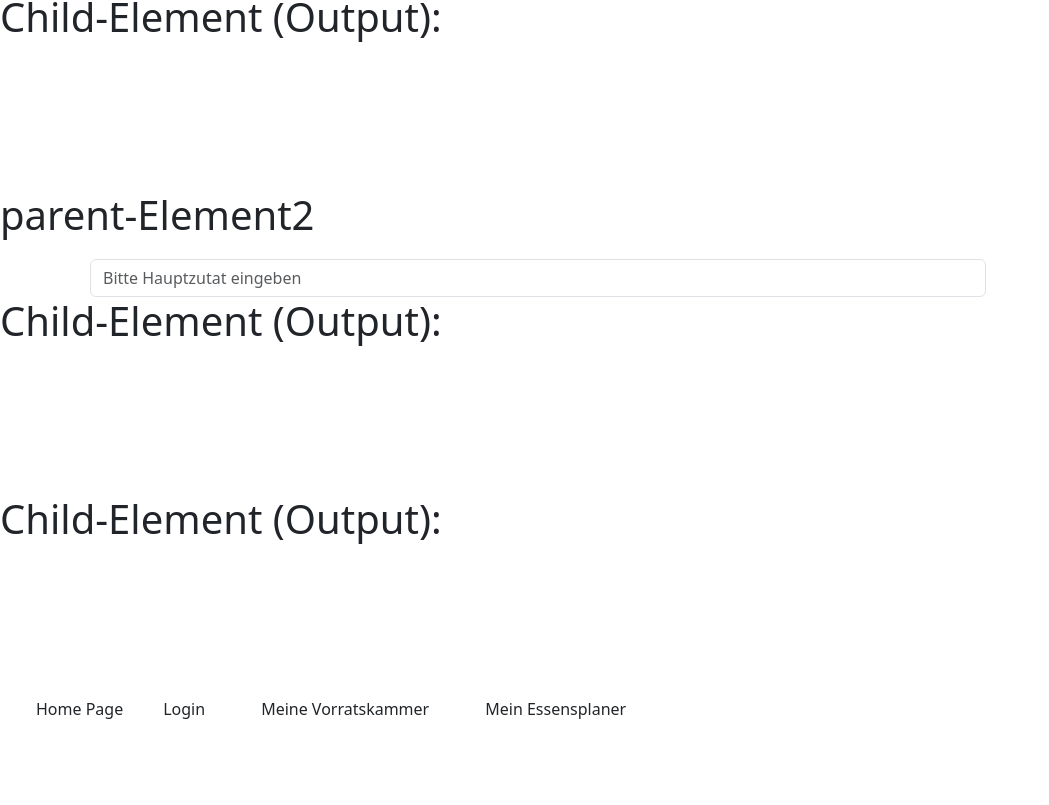
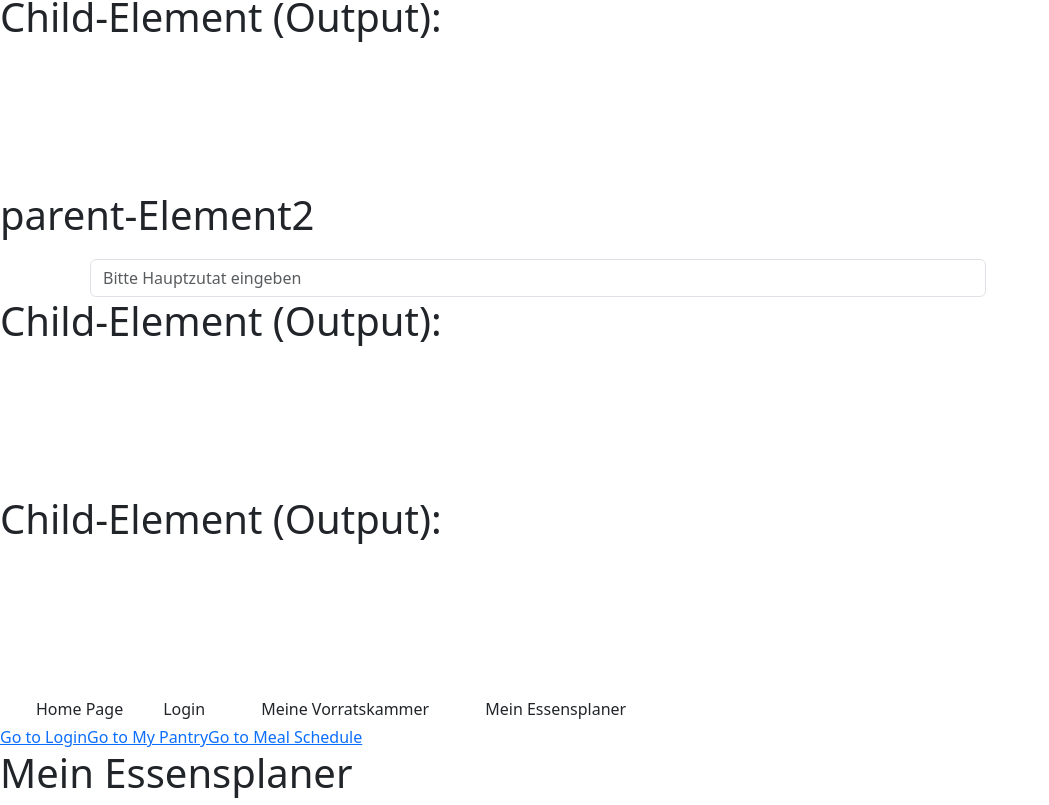
Before and after one commit to saskiamellies/rezept-softwaretchnik, a React (Create React App) app: page /meal-schedule in a window 1280 px wide. Shown: the part 457-1262 px from the top of the page, without its empty margins (0-1049 px from the left). Before the commit the page ends 1182 px from the top, so only its background shows below. Built offline with nearby package versions, Linux system fonts and the light colour scheme.

Commit message:
Seiten angelegt für die Navbar

```diff
--- a/package.json
+++ b/package.json
@@ -10,7 +10,7 @@
     "react": "^18.2.0",
     "react-dom": "^18.2.0",
     "react-router-dom": "^6.20.0",
-    "react-scripts": "5.0.1",
+    "react-scripts": "^5.0.1",
     "web-vitals": "^2.1.4"
   },
   "scripts": {
--- a/src/App.jsx
+++ b/src/App.jsx
@@ -1,18 +1,47 @@
-import React, { Component } from "react";
+import React from "react";
+import { BrowserRouter as Router, Route, Routes, Link, Navigate} from "react-router-dom";
 import Header from "./components/Header";
 import SearchDish from "./components/SearchDish";
 import "bootstrap/dist/css/bootstrap.min.css";
 import "./style.css";
 import NavBar from "./components/Navbar";
+import Login from "./components/Login";
+import MeineVorratskammer from "./components/MeineVorratskammer";
+import MeinEssensplaner from "./components/MeinEssensplaner";
 
 function App() {
-  return (
-    <div className="App">
+  /*return (
+
+   <div className="App">
       <Header  />
       <SearchDish />
       <NavBar />
     </div>
-  );
-}
+
+  );*/
+
+
+    return (
+      <Router>
+        <div className="App">
+          <Header />
+          <SearchDish />
+          <NavBar />
+        <Link to="/login">Go to Login</Link>
+        <Link to="/my-pantry">Go to My Pantry</Link>
+        <Link to="/meal-schedule">Go to Meal Schedule</Link>
+
+        <Routes>
+          <Route path="/login" element={<Login />} />
+          <Route path="/my-pantry" element={<MeineVorratskammer />} />
+          <Route path="/meal-schedule" element={<MeinEssensplaner />} />
+          {/* Füge weitere Routen hinzu, falls erforderlich */}
+        </Routes>
+      </div>
+    </Router>
+    );
+  }
+
+
 
 export default App;
--- /dev/null
+++ b/src/components/Login.jsx
@@ -0,0 +1,3 @@
+export default function Login(){
+    return <h1>Login</h1>
+}
--- /dev/null
+++ b/src/components/MeinEssensplaner.jsx
@@ -0,0 +1,3 @@
+export default function MeinEssensplaner(){
+    return <h1>Mein Essensplaner</h1>
+}
--- /dev/null
+++ b/src/components/MeineVorratskammer.jsx
@@ -0,0 +1,3 @@
+export default function MeineVorratskammer(){
+    return <h1>Meine Vorratskammer</h1>
+}
```
Also changed, not shown: src/components/Navbar.jsx (renamed from src/components/Navbar.js), 1 other file (tests, documents, lock files or other folders).
